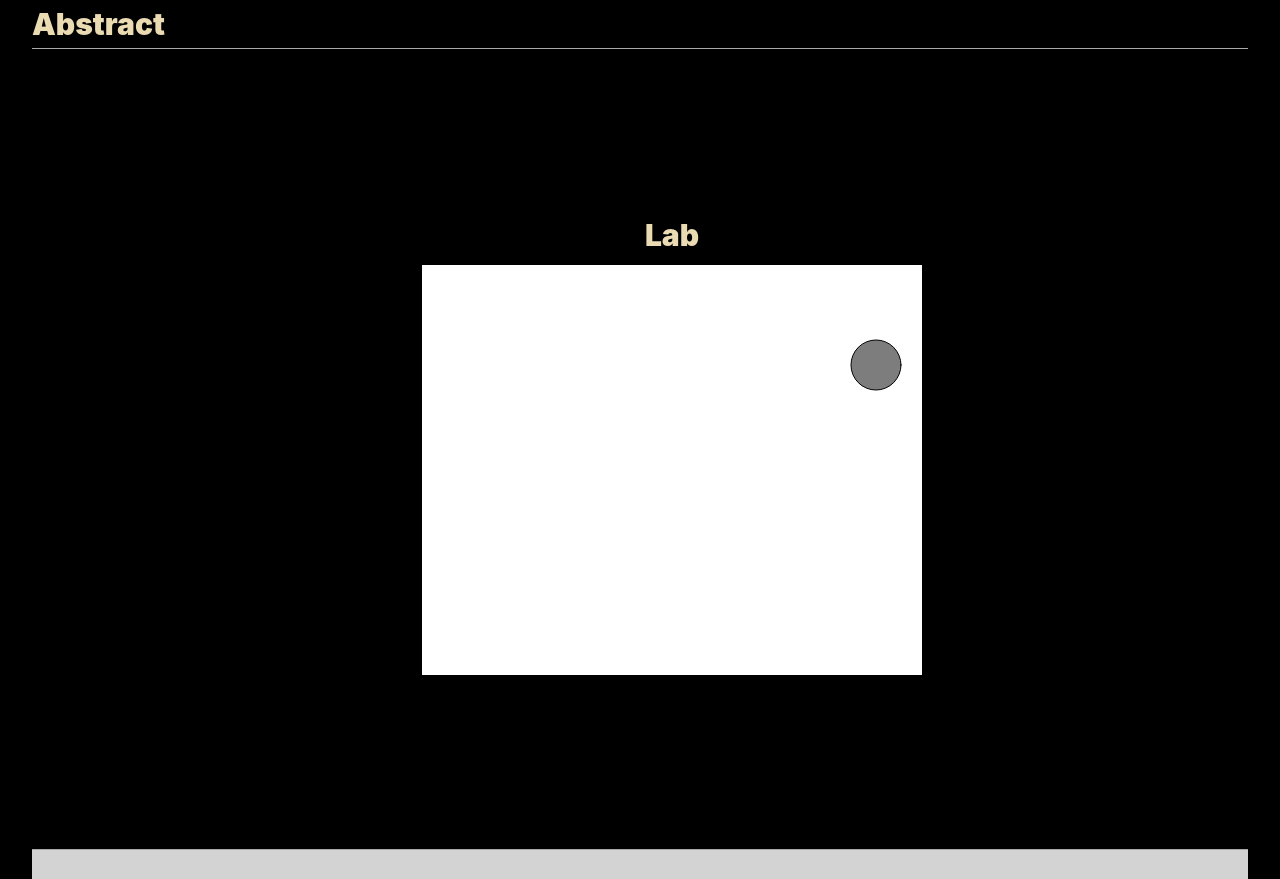
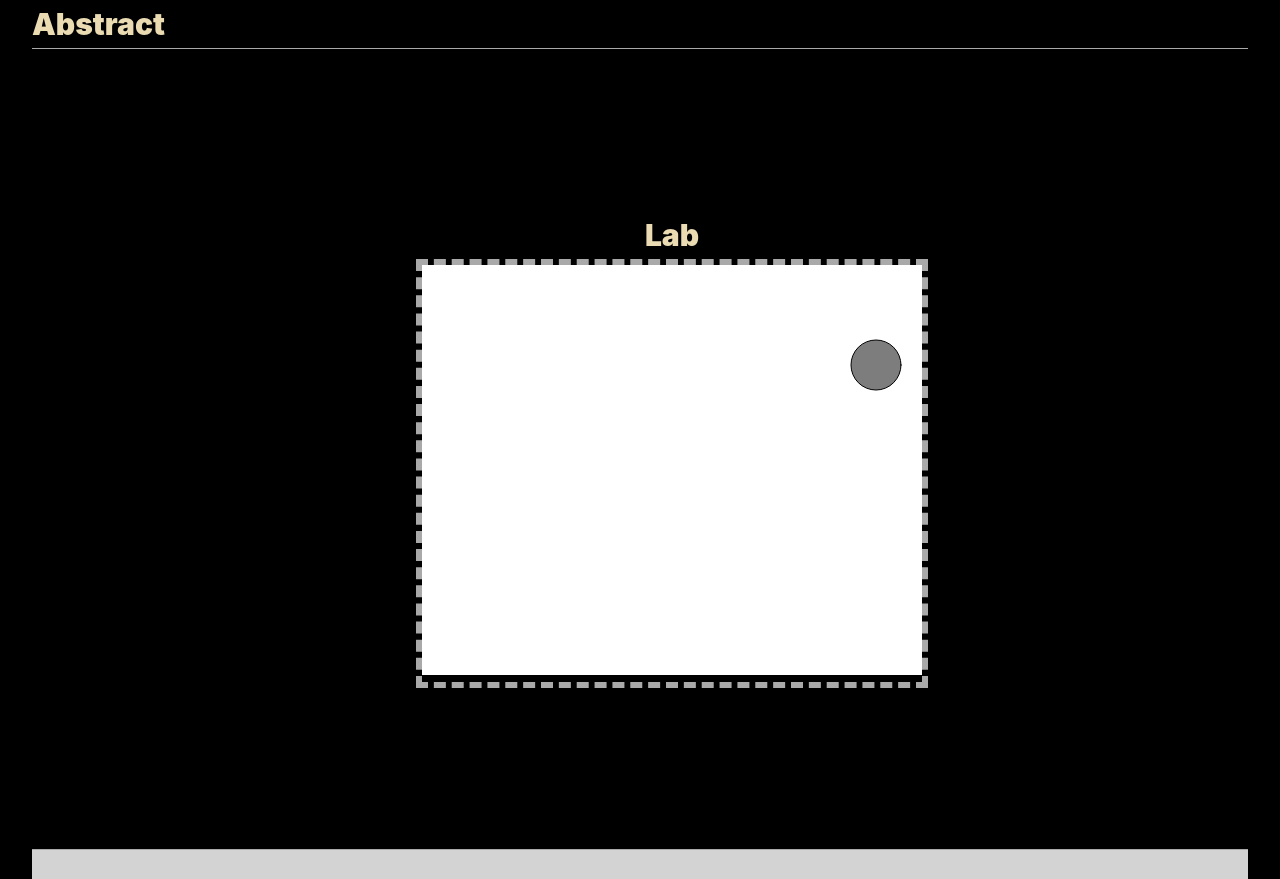
Before and after one commit to Unomars4/abstract, a Vue app: page /lab in a window 1280 px wide. Shown: the top 879 px of the page. Built offline with nearby package versions, Linux system fonts and the light colour scheme.

Commit message:
change canvas border color

```diff
--- a/src/views/LabView.vue
+++ b/src/views/LabView.vue
@@ -52,7 +52,7 @@ main {
 }
 
 #container {
-  border: dashed 6px black;
+  border: dashed 6px darkgrey;
   height: fit-content;
   width: fit-content;
 }
```
